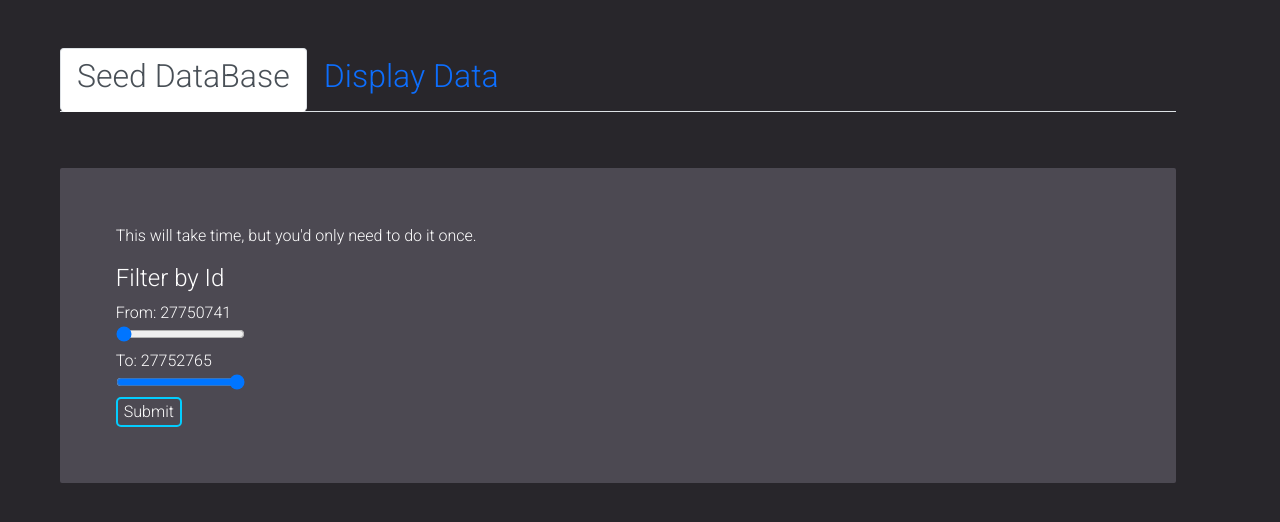
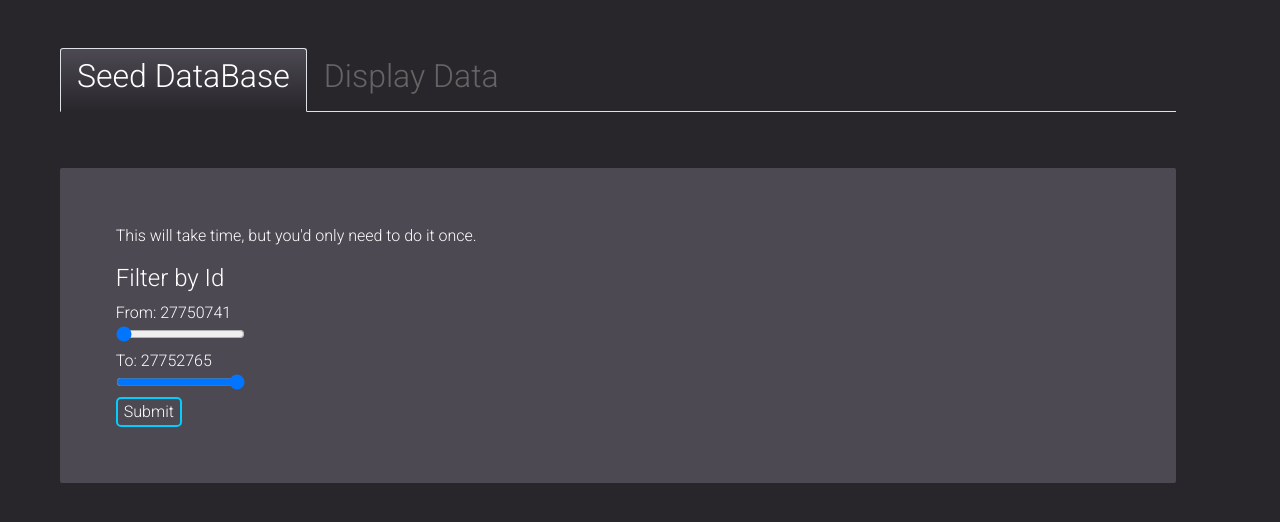
Before and after one commit to axyorah/hn-post-clusterer, a Flask app: page / in a window 1280 px wide. Shown: the top 522 px of the page. Run offline with Flask 2, Linux system fonts and the light colour scheme.

Commit message:
mod(display): slightely prettified form tabs - had to use js instead of plain css to override default bootstrap settings for tabs...

```diff
--- a/flaskr/templates/index.html
+++ b/flaskr/templates/index.html
@@ -180,6 +180,36 @@
     <script src="{{url_for('static', filename='js/index.js')}}"></script>
     <script src="https://cdn.jsdelivr.net/npm/bootstrap@5.0.2/dist/js/bootstrap.bundle.min.js" integrity="sha384-MrcW6ZMFYlzcLA8Nl+NtUVF0sA7MsXsP1UyJoMp4YLEuNSfAP+JcXn/tWtIaxVXM" crossorigin="anonymous"></script>
 
+    <script>
+        const tabs = document.querySelectorAll('.nav-link');
+
+        window.addEventListener('load', function (evt) {
+            for (let t of tabs) {
+                t.style.borderRadius = "3px 3px 0px 0px";
+                t.style.backgroundColor = "rgba(0,0,0,0)";
+                t.style.color = "rgb(100,100,100)"
+            }
+            // tabs[0].style.backgroundColor = "rgb(76, 73, 82)";
+            tabs[0].style.backgroundImage = "linear-gradient(rgb(76, 73, 82), rgb(40, 38, 43))";
+            tabs[0].style.borderBottom = "1px solid rgb(40, 38, 43)";
+            tabs[0].style.color = "white";
+        })
+
+        for (let tab of tabs) {
+            tab.addEventListener('click', function (evt) {
+                for (let t of tabs) {
+                    t.style.backgroundImage = "none";
+                    t.style.color = "rgb(100,100,100)";
+                    t.style.borderBottom = "1px solid white";
+                }
+                // this.style.backgroundColor = "rgb(76, 73, 82)";
+                this.style.backgroundImage = "linear-gradient(rgb(76, 73, 82), rgb(40, 38, 43))";
+                this.style.borderBottom = "1px solid rgb(40, 38, 43)";
+                this.style.color = "white";
+            })
+        }
+    </script>
+
 </body>
 
 </html>
```
